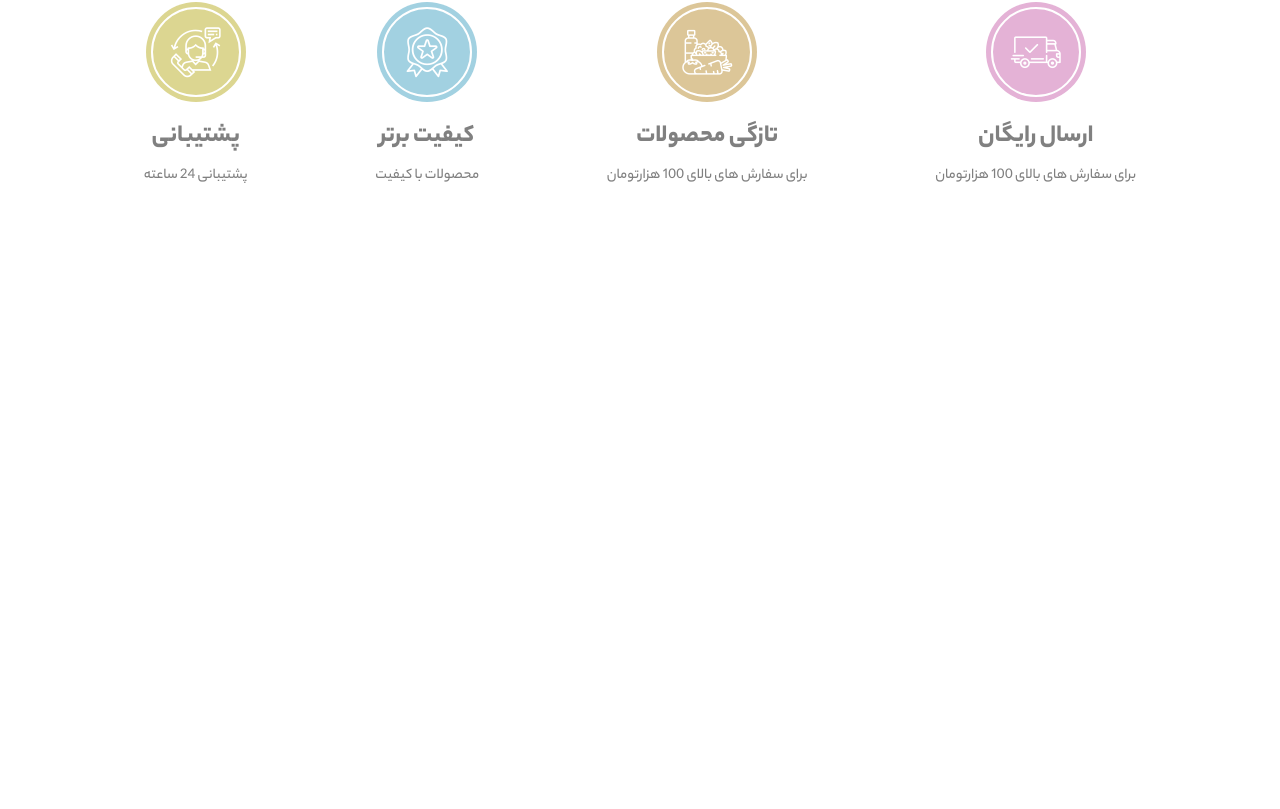
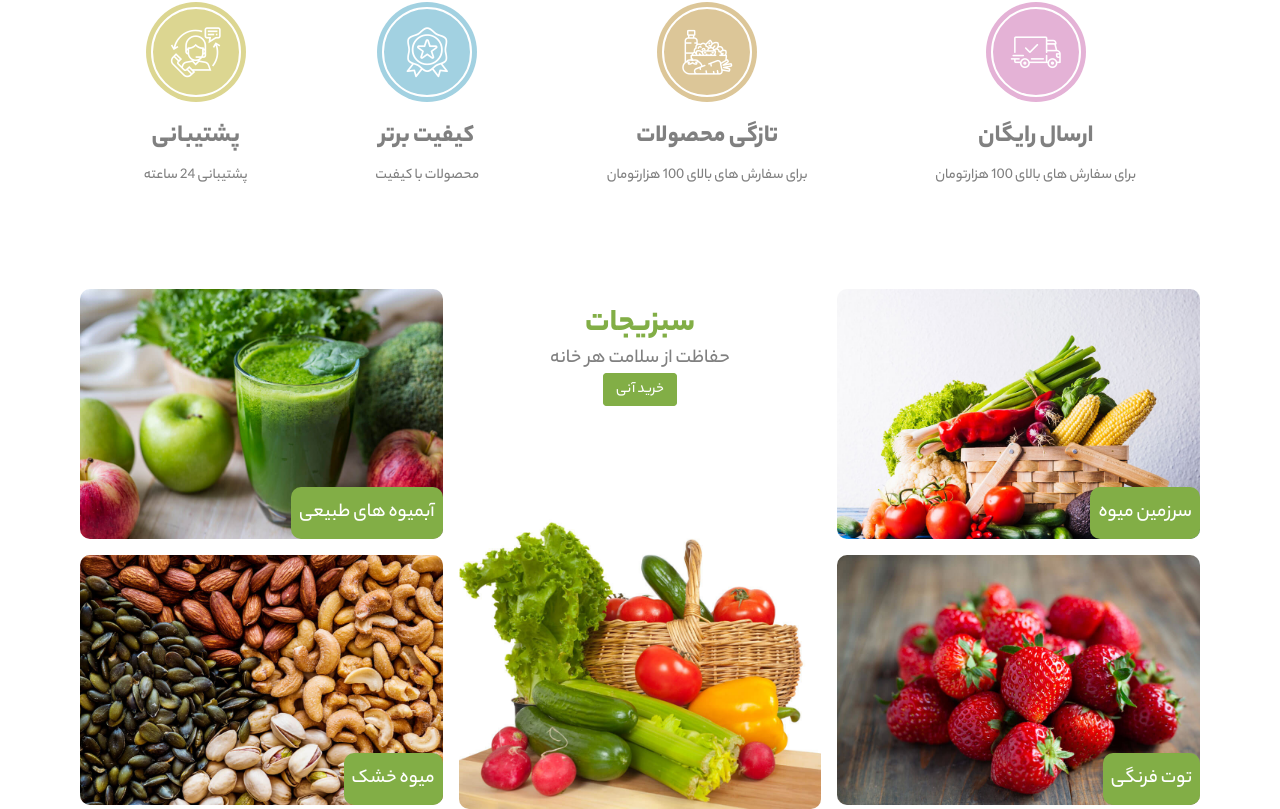
Before and after one commit to shahryar2004a/vegetables-shop, a React (Create React App) app: page / in a window 1280 px wide. Shown: the part 924-1733 px from the top of the page. Before the commit the page ends 1163 px from the top, so only its background shows below. Built offline with nearby package versions, Linux system fonts and the light colour scheme.

Commit message:
add section category to home page

```diff
--- /dev/null
+++ b/src/components/Category/Category.css
@@ -0,0 +1,67 @@
+/* category */
+.category{
+    margin-top: 50px;
+   }
+   .fruit-land{
+    background-image: url('../Images/pics/category-1.jpg');
+
+     animation: bounceIn 2s  ease-in;
+
+   }
+   .vegetables{
+     background-image: url('../Images/pics/category.jpg');
+     background-size: cover;
+     background-position: center;
+     background-repeat: no-repeat;
+     background-origin: border-box;
+    height: 520px;
+    animation: bounceIn 2.5s  ease-in;
+    border-radius: 10px;
+   }
+   .vegetables>div>h2{
+     color: #82ae46;
+   }
+
+   .natural-juices{
+     background-image: url('../Images/pics/category-3.jpg');
+     animation: bounceIn 2.2s  ease-in;
+
+   }
+   .strawberry{
+     background-image: url('../Images/pics/category-2.jpg');
+     animation: bounceIn 2.4s  ease-in;
+
+   }
+   .dry-fruit{
+     background-image: url("../Images/pics/category-4.jpg");
+    animation: bounceIn 2.7s  ease-in;
+
+   }
+   .category-item{
+     background-size: cover;
+     background-position: center;
+     background-repeat: no-repeat;
+     border-radius: 10px;
+     width: 100%;
+     height: 250px;
+     display: flex;
+     flex-direction: row;
+     align-items: flex-end;
+
+   }
+   .category-item-text{
+     background-color: #82ae46;
+     width: max-content;
+   height: max-content;
+  padding: 8px;
+
+   border-radius: 10px;
+
+   }
+
+   .category-item-text>h2>a{
+     text-decoration: none;
+     color: white;
+     font-size: 20px;
+
+   }
--- /dev/null
+++ b/src/components/Category/Category.jsx
@@ -0,0 +1,53 @@
+import React from 'react'
+
+import './Category.css'
+export default function Category() {
+  return (
+    <>
+      <section className="category dark:bg-zinc-700">
+<div className="container ">
+
+ <div className="grid md:grid-cols-3 gap-4 ">
+  <div className="">
+    <div className="category-item fruit-land ">
+      <div className="category-item-text">
+        <h2 className="font-YekanMedium"><a href="#">سرزمین میوه</a></h2>
+      </div>
+    </div>
+    <div className="category-item strawberry mt-4 "  >
+      <div className="category-item-text">
+          <h2 className="font-YekanMedium"><a href="#">توت فرنگی</a></h2>
+      </div>
+  </div>
+  </div>
+  <div className="">
+
+      <div className="vegetables">
+
+        <div className="text-center">
+          <h2 className='font-YekanHeavy text-4xl pt-4'>سبزیجات</h2>
+          <p className='font-YekanMedium text-xl'>حفاظت از سلامت هر خانه</p>
+          <p><a href="#" className="bg-[#82ae46] rounded px-3 py-1 text-white font-YekanMedium
+           hover:bg-transparent hover:text-[#82ae46] transition-all border border-[#82ae46]">خرید آنی</a></p>
+      </div>
+      </div>
+  </div>
+  <div className="">
+    <div className="category-item natural-juices ">
+      <div className="category-item-text">
+          <h2 className="font-YekanMedium "><a href="#">آبمیوه های طبیعی</a></h2>
+      </div>
+  </div>
+  <div className="category-item dry-fruit mt-4">
+ <div className="category-item-text">
+     <h2 className="font-YekanMedium"><a href="#">میوه خشک</a></h2>
+ </div>
+</div>
+  </div>
+
+ </div>
+</div>
+</section>
+    </>
+  )
+}
--- a/src/pages/Home/Home.js
+++ b/src/pages/Home/Home.js
@@ -3,6 +3,7 @@ import Topper from '../../components/Topper/Topper'
 import NavBar from '../../components/NavBar/NavBar'
 import Slider from '../../components/Slider/Slider'
 import Services from '../../components/Services/Services'
+import Category from '../../components/Category/Category'
 
 export default function Home() {
   return (
@@ -10,6 +11,7 @@ export default function Home() {
       <NavBar/>
       <Slider/>
       <Services/>
+      <Category/>
     </>
   )
 }
```
